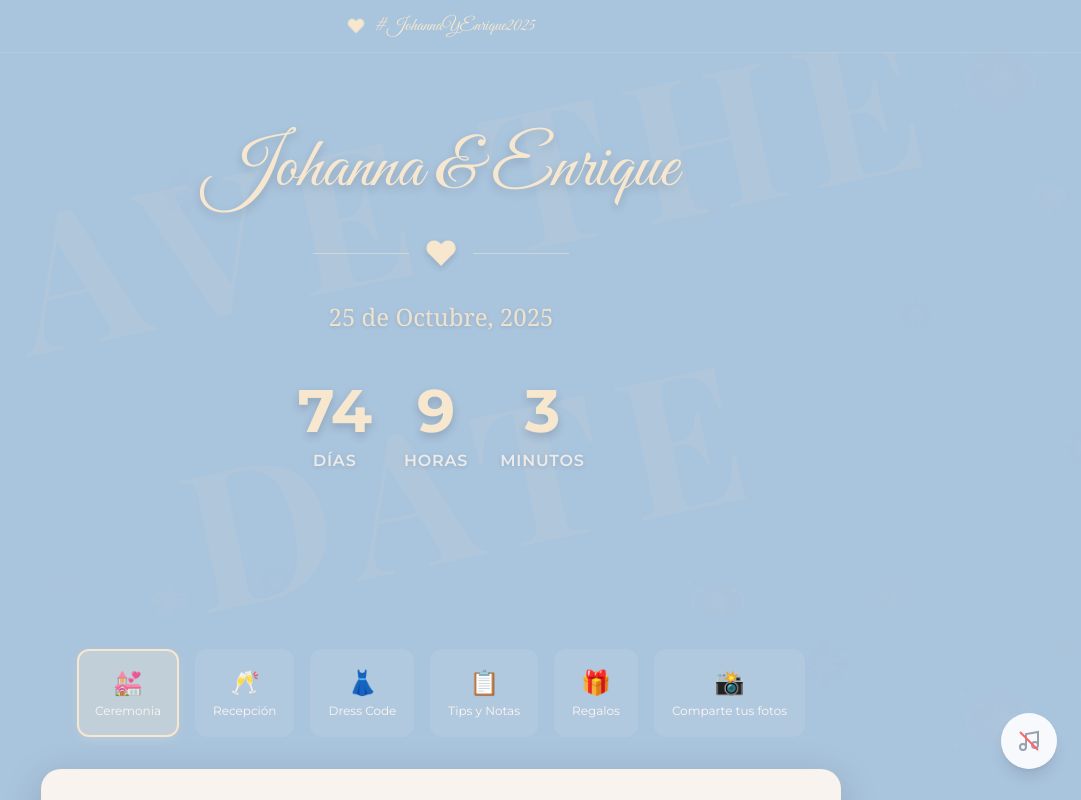
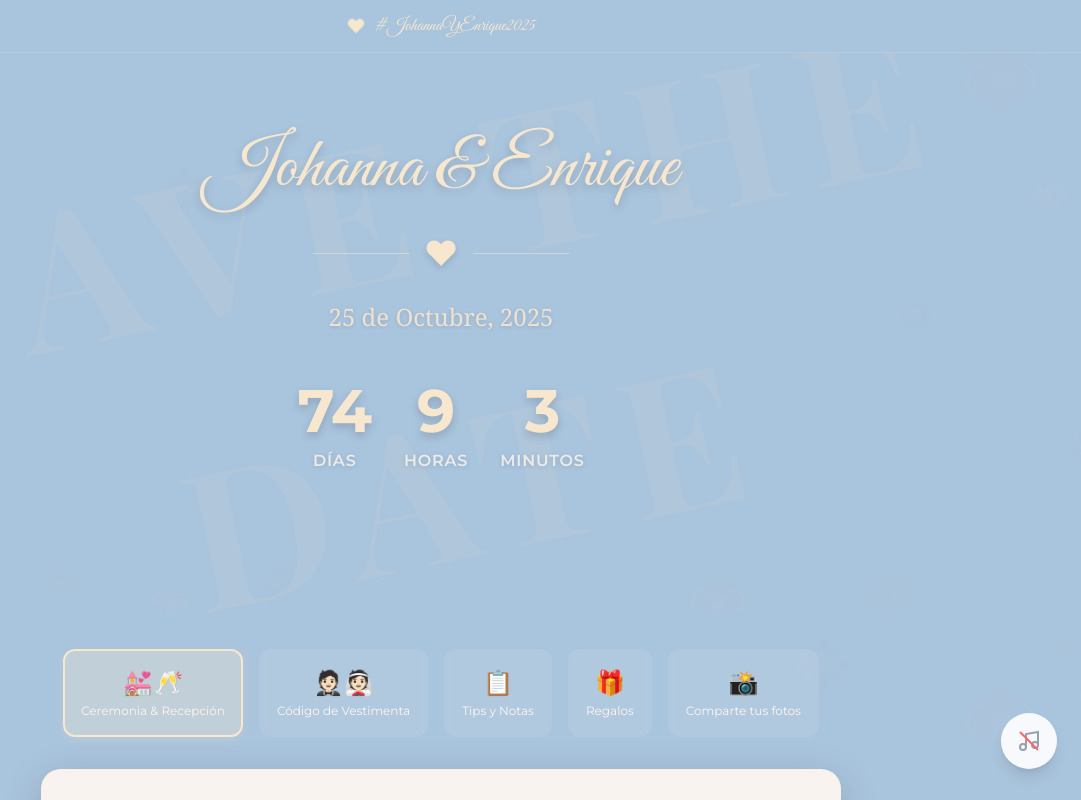
Before and after one commit to CamiloBzt/wedding-project, a Next.js app: page / in a window 1280 px wide. Both pictures are taken after a click on the button "Abrir Invitación". Shown: the top 800 px of the page, without its empty margins (199-1280 px from the left). Built offline with nearby package versions, Linux system fonts and the light colour scheme.

Commit message:
fix: update wedding details in InvitationContext and adjust ceremony section in InvitationDetails

```diff
--- a/src/components/InvitationDetails/InvitationDetails.tsx
+++ b/src/components/InvitationDetails/InvitationDetails.tsx
@@ -74,36 +74,24 @@ const InvitationDetails: React.FC = () => {
 
   const sections = [
     {
-      id: "ceremony",
-      title: "Ceremonia",
-      icon: "💒",
+      id: "ceremony-reception",
+      title: "Ceremonia & Recepción",
+      icon: "💒🥂",
       content: {
-        time: "5:00 PM",
-        location: "Iglesia San José",
-        address: "Calle 100 #15-20, Bogotá",
-        note: "Por favor llegar 15 minutos antes",
-      },
-    },
-    {
-      id: "reception",
-      title: "Recepción",
-      icon: "🥂",
-      content: {
-        time: "7:00 PM",
-        location: weddingDetails.venue,
-        address: weddingDetails.address,
-        note: "Cocktail de bienvenida a las 6:30 PM",
+        hora: "3:00 PM",
+        lugar: weddingDetails.venue,
+        dirección: weddingDetails.address,
+        nota: "Por favor llegar puntualmente a las 3:00 PM.",
       },
     },
     {
       id: "dress-code",
-      title: "Dress Code",
-      icon: "👗",
+      title: "Código de Vestimenta",
+      icon: "🤵🏻👰🏻",
       content: {
-        style: "Formal Elegante",
-        colors: "Evitar blanco y negro completo",
-        suggestion: "Colores pasteles bienvenidos",
-        note: "Black tie opcional",
+        estilo: "Formal Elegante",
+        colores: "Evitar blanco y negro completo",
+        sugerencia: "Colores pasteles bienvenidos",
       },
     },
     {
@@ -126,7 +114,6 @@ const InvitationDetails: React.FC = () => {
         mensaje: "Tu presencia es nuestro mejor regalo",
         opción: "Lluvia de sobres disponible",
         banco: "Depósito bancario: XXXX XXXX XXXX XXXX",
-        paypal: "PayPal: correopaypal@gmail.com",
       },
     },
     {
@@ -134,7 +121,7 @@ const InvitationDetails: React.FC = () => {
       title: "Comparte tus fotos",
       icon: "📸",
       content: {
-        instruccion: "Escanea el código QR para subir tus fotos y videos",
+        instrucción: "Escanea el código QR para subir tus fotos y videos",
         drive_url:
           "https://drive.google.com/drive/folders/1VtRG4Yc1egkPu831W4r62eauCiirY_3d?usp=sharing",
         hashtag: weddingDetails.hashtag || "#JohannaYEnrique2025",
@@ -158,7 +145,7 @@ const InvitationDetails: React.FC = () => {
 
     const interval = setInterval(() => {
       setActiveSection((prev) => (prev + 1) % sections.length);
-    }, 60000);
+    }, 300000);
     return () => clearInterval(interval);
   }, [sections.length]);
 
@@ -319,7 +306,7 @@ const InvitationDetails: React.FC = () => {
                 ))}
             </div>
 
-            {activeSection === 3 && (
+            {activeSection === 2 && (
               <div className="mt-6 p-4 bg-wedding-olive/10 rounded-lg">
                 <h4 className="text-lg font-serif text-wedding-olive mb-3">
                   Consejos importantes:
@@ -336,7 +323,7 @@ const InvitationDetails: React.FC = () => {
               </div>
             )}
 
-            {activeSection === 4 && (
+            {activeSection === 3 && (
               <div className="mt-6 p-4 bg-wedding-gold/10 rounded-lg">
                 <h4 className="text-lg font-serif text-wedding-olive mb-3">
                   Opciones para regalos:
@@ -362,7 +349,7 @@ const InvitationDetails: React.FC = () => {
               </div>
             )}
 
-            {activeSection === 5 && (
+            {activeSection === 4 && (
               <QRPhotoSection
                 driveUrl={sections[activeSection].content.drive_url ?? ""}
                 hashtag={sections[activeSection].content.hashtag ?? ""}
--- a/src/contexts/InvitationContext.tsx
+++ b/src/contexts/InvitationContext.tsx
@@ -37,9 +37,9 @@ const WEDDING_INFO: WeddingDetails = {
   groomName: "Enrique",
   brideName: "Johanna",
   date: "25 de Octubre, 2025",
-  time: "5:00 PM",
-  venue: "Jardín Los Robles",
-  address: "Calle Principal #123, Bogotá",
+  time: "3:00 PM",
+  venue: "Casa Serendipia",
+  address: "Carrera 90 # 152A - 25, Bogotá",
   hashtag: "#JohannaYEnrique2025",
 };
 
```
